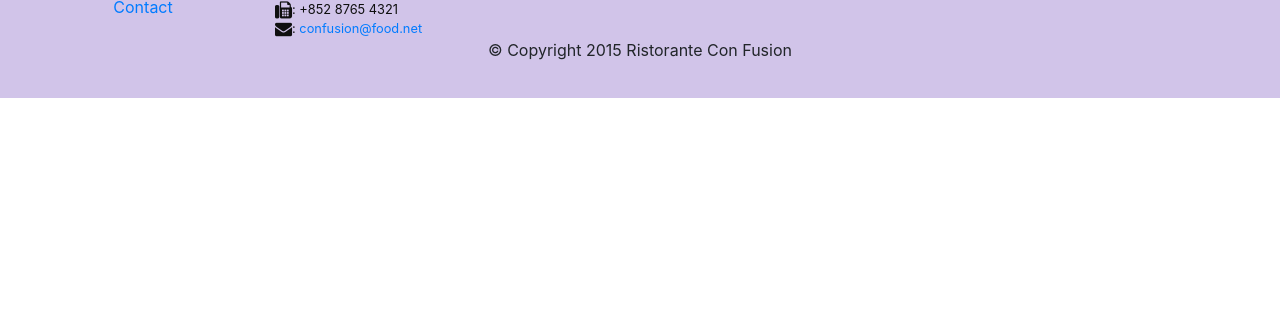
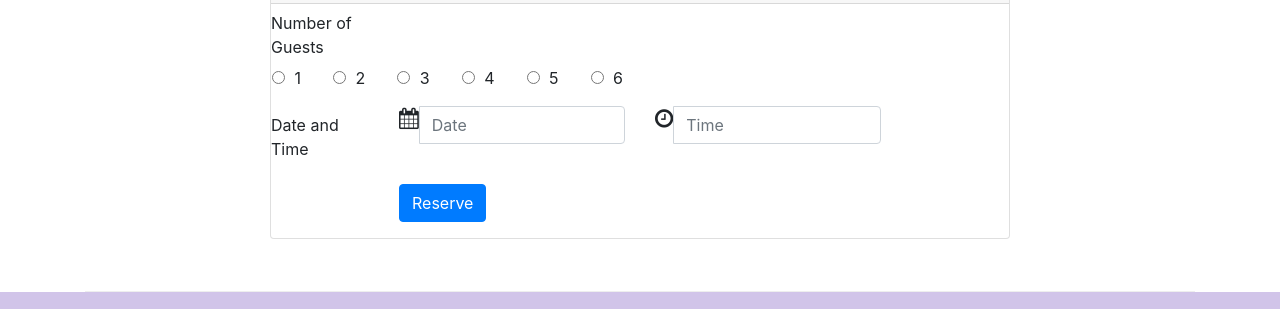
Before and after one commit to WeishiZeng/bootstrap, a website: page index.html in a window 1280 px wide. Shown: the part 1642-1951 px from the top of the page. Before the commit the page ends 1740 px from the top, so only its background shows below. Drawn offline with nearby package versions, Linux system fonts and the light colour scheme.

Commit message:
adding reservation form, HOT badge, and buffet pictures

```diff
--- a/index.html
+++ b/index.html
@@ -46,13 +46,15 @@
     <header class="jumbotron">
         <div class="container">
             <div class="row row-header">
-                <div class="col-12 col-sm-8">
+                <div class="col-sm-6">
                     <h1>Ristorante con Fusion</h1>
                     <p>We take inspiration from the World's best cuisines, and create a unique fusion experience. Our lipsmacking creations will tickle your culinary senses!</p>
                 </div>
-                <div class="col col-sm align-self-center">
+                <div class="col-sm-3 align-self-center">
                     <img src="img/logo.png" class="img-fluid">
                 </div>
+
+                <a role="button" class="align-self-center col-sm-3 btn btn-sm btn-warning btn-block" href="#reserveTable">Reserve Table</a>
             </div>
         </div>
     </header>
@@ -85,9 +87,22 @@
             <div class="col-sm-4 col-md-3 flex-first">
                 <h3>This Month's Promotions</h3>
             </div>
+
             <div class="col-sm col-md flex-last">
-                <h2>Weekend Grand Buffet</h2>
-                <p class="hidden-xs-down">Featuring mouthwatering combinations with a choice of five different salads, six enticing appetizers, six main entrees and five choicest desserts. Free flowing bubbly and soft drinks. All for just $19.99 per person </p>
+
+                <div class="media">
+
+                    <div class="media-body">
+
+                        <!-- adding badge tags-->
+                        <h2 class="mt-0">Weekend Grand Buffet <span class="badge badge-danger">NEW</span> </h2>
+
+                        <p class="hidden-xs-down">Featuring mouthwatering combinations with a choice of five different salads, six enticing appetizers, six main entrees and five choicest desserts. Free flowing bubbly and soft drinks. All for just $19.99 per person </p>
+                    </div>
+
+                    <img class="d-flex mr-3 img-thumbnail align-self-center" src="img/buffet.png" alt="buffet">
+                </div>
+
             </div>
         </div>
 
@@ -108,6 +123,75 @@
                           creating mouthwatering Indo-Italian fusion experiences.
                          </p>
                     </div>
+                </div>
+            </div>
+        </div>
+
+
+        <div class="row row-content align-items-center justify-content-center no-gutters" id="reserveTable">
+
+            <!--  reservation form inside a card-->
+            <div class="card col-12 col-sm-8">
+                <h3 class="card-header card-warning text-white">Reserve a Table</h3>
+                <div class="card-block">
+                    <form>
+                        <!--first row: radio buttons for number of guests-->
+                        <div class="form-group row">
+
+
+                            <label for="guests" class="col-md-2 col-form-label">Number of Guests</label>
+                            <div class="form-check form-check-inline col-md-10">
+                                <label class="form-check-label ml-3 mr-3">
+                                    <input class="form-check-input" type="radio" name="numberOfGuests" id="inlineRadio1" value="option1"> 1
+                                </label>
+
+                                <label class="form-check-label ml-3 mr-3">
+                                    <input class="form-check-input" type="radio" name="numberOfGuests" id="inlineRadio2" value="option2"> 2
+                                </label>
+
+                                <label class="form-check-label ml-3 mr-3">
+                                    <input class="form-check-input" type="radio" name="numberOfGuests" id="inlineRadio3" value="option3"> 3
+                                </label>
+
+                                <label class="form-check-label ml-3 mr-3">
+                                    <input class="form-check-input" type="radio" name="numberOfGuests" id="inlineRadio4" value="option4"> 4
+                                </label>
+
+                                <label class="form-check-label ml-3 mr-3">
+                                    <input class="form-check-input" type="radio" name="numberOfGuests" id="inlineRadio5" value="option5"> 5
+                                </label>
+
+                                <label class="form-check-label ml-3 mr-3">
+                                    <input class="form-check-input" type="radio" name="numberOfGuests" id="inlineRadio6" value="option6"> 6
+                                </label>
+                            </div>
+
+                        </div>
+
+                        <!--second row: date and time-->
+                        <div class="form-group row">
+                            <label for="time" class="col-md-2 col-form-label">Date and Time</label>
+                            <div class="col-md-4">
+                                <div class="input-group">
+                                    <div class="input-group-addon"><span class="fa fa-calendar fa-lg"></span></div>
+                                    <input type="text" class="form-control" id="date" name="date" placeholder="Date">
+                                </div>
+                            </div>
+                            <div class="col-md-4">
+                                <div class="input-group">
+                                    <div class="input-group-addon"><span class="fa fa-clock-o fa-lg"></span></div>
+                                        <input type="text" class="form-control" id="time" name="time" placeholder="Time">
+                                </div>
+                            </div>
+                        </div>
+
+                        <!--form: submit button-->
+                        <div class="form-group row">
+                            <div class="offset-md-2 col-md-10">
+                                <button type="submit" class="btn btn-primary">Reserve</button>
+                            </div>
+                        </div>
+                    </form>
                 </div>
             </div>
         </div>
```
